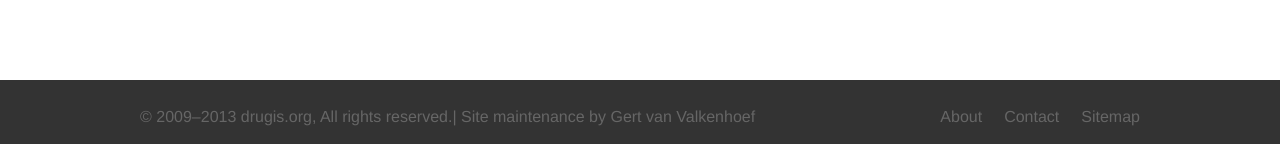
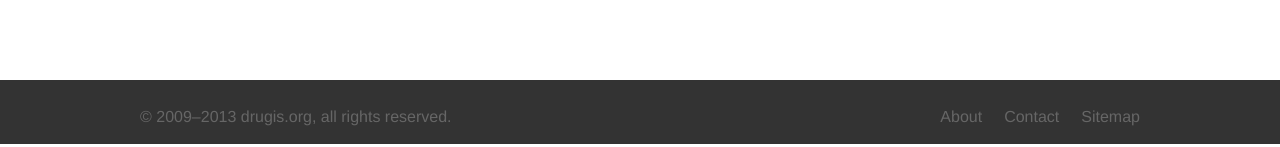
Before and after one commit to drugis/drugis.org, a Jekyll site: the page built from index.html, in a window 1280 px wide. Shown: the part 981-1128 px from the top of the page. Built offline with Jekyll 4.4.1, drawn with Linux system fonts in a browser that asks for light colours; Markdown is read by kramdown in place of the engine named in the settings.

Commit message:
Fix footer text

```diff
--- a/_includes/footer.html
+++ b/_includes/footer.html
@@ -1,6 +1,6 @@
 <div class="footer">
   <div class="row">
-     <p class="left copyright">© 2009–2013 drugis.org, All rights reserved.| Site maintenance by <a href="http://gertvv.nl/">Gert van Valkenhoef</a></p>
+     <p class="left copyright">© 2009–2013 drugis.org, all rights reserved.</p>
     <ul class="right inline-list">
       <li><a href="/about">About</a></li>
       <li><a href="/contact">Contact</a></li>
```
